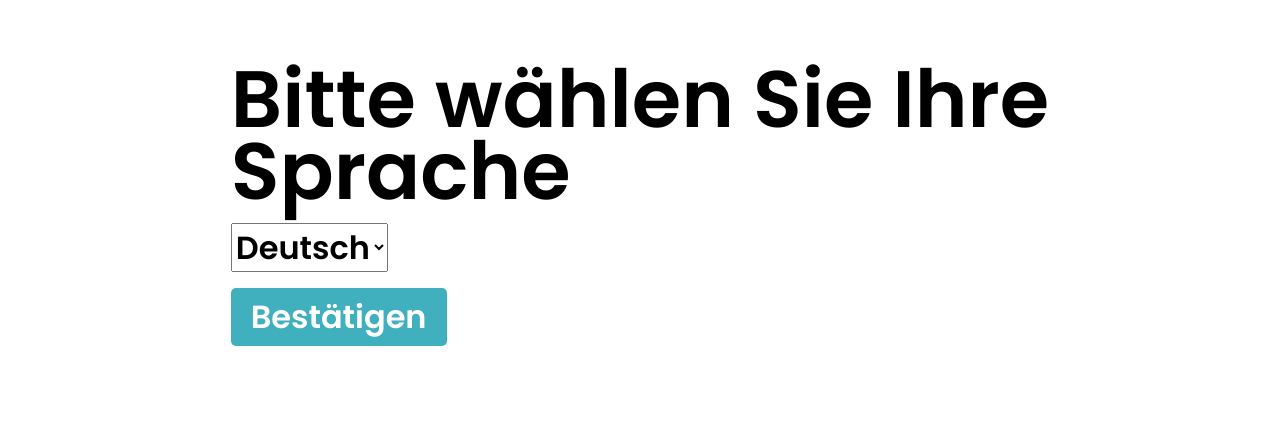
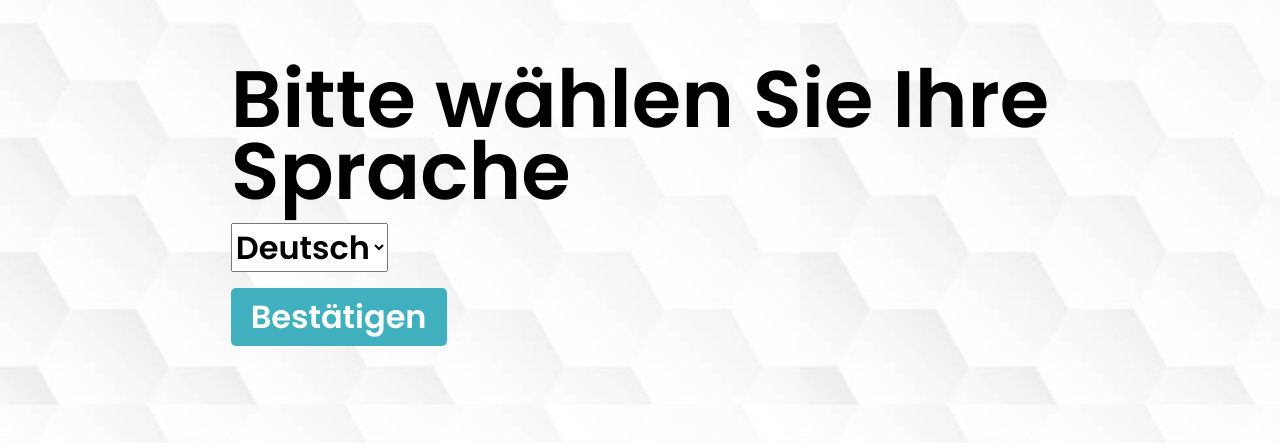
Before and after one commit to cuencapal/clurt, a plain HTML site: page index.html in a window 1280 px wide. Shown: the part 129-572 px from the top of the page. Drawn offline with Linux system fonts and the light colour scheme.

Commit message:
Update index.html

```diff
--- a/index.html
+++ b/index.html
@@ -20,7 +20,7 @@ html {
 }
 
 body {
-  background-image: url("/images/bg.jpg");
+  background-image: url("https://cuencapal.github.io/clurt/bg.jpg");
   background-repeat: repeat;
   background-size: 100vh;
   overflow: hidden;
```
